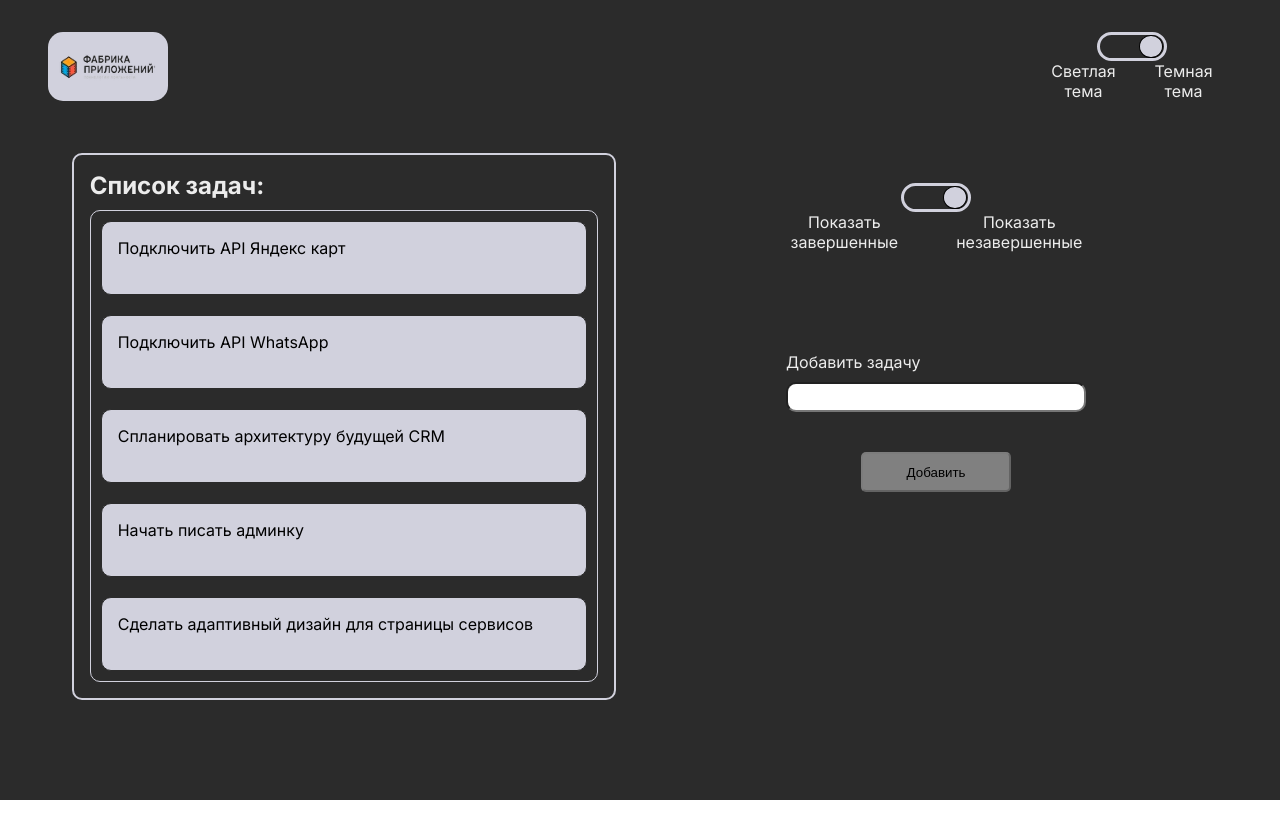
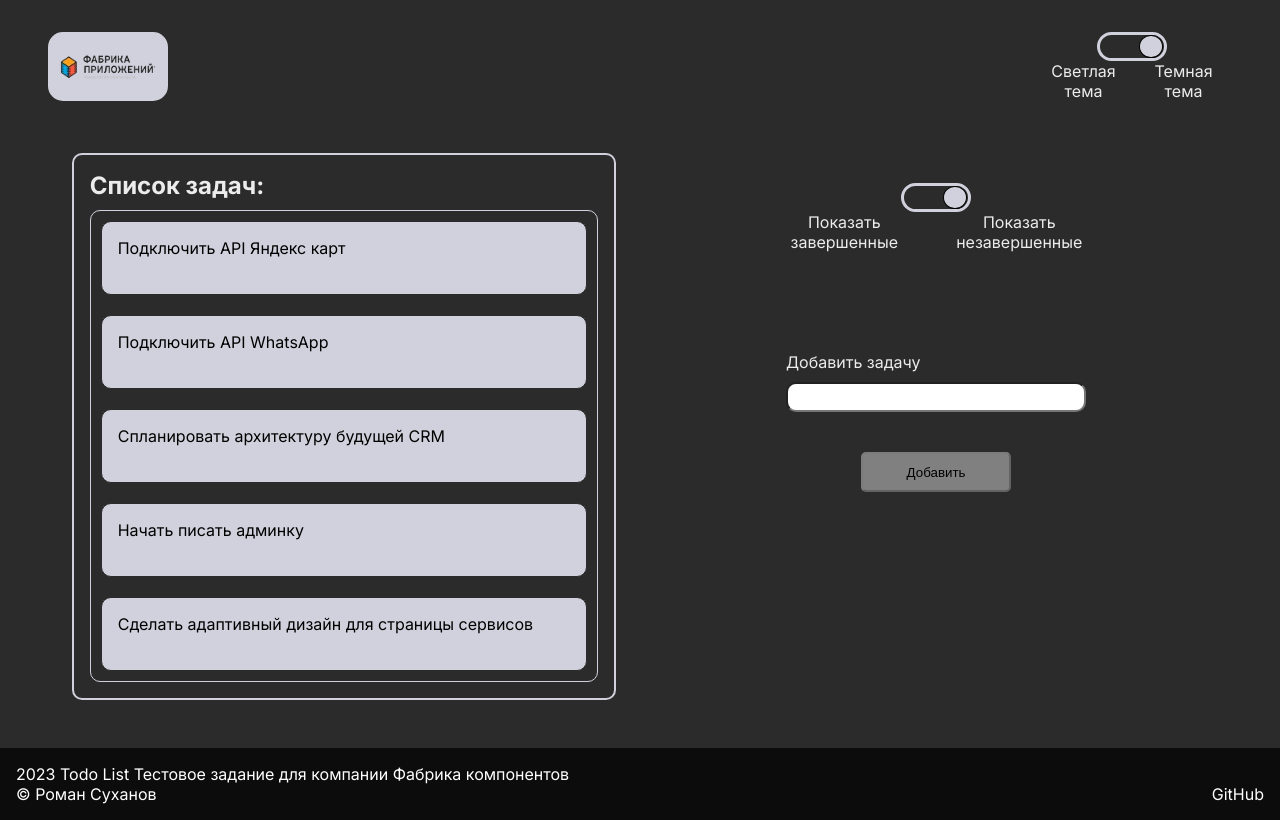
Before and after one commit to RemixFX/todo-list, a Next.js app: page / in a window 1280 px wide. Built offline with nearby package versions, Linux system fonts and the light colour scheme.

Commit message:
feat: add Footer component

```diff
--- /dev/null
+++ b/app/components/Footer/footer.module.css
@@ -0,0 +1,16 @@
+.footer {
+  padding: 1rem;
+  background-color:#0c0c0c;
+  color: #fff;
+}
+
+.container {
+  display: flex;
+  flex-direction: row;
+  justify-content: space-between;
+}
+
+.link {
+  text-decoration: none;
+  color: inherit;
+}
--- /dev/null
+++ b/app/components/Footer/footer.tsx
@@ -0,0 +1,14 @@
+import Link from 'next/link'
+import styles from './footer.module.css'
+
+export default function Footer () {
+  return(
+    <footer className={styles.footer}>
+    <p> 2023 Todo List Тестовое задание для компании Фабрика компонентов</p>
+    <div className={styles.container}>
+    <p>&copy; Роман Суханов</p>
+    <Link className={styles.link} href='https://github.com/RemixFX/todo-list#readme'>GitHub</Link>
+    </div>
+  </footer>
+  )
+}
--- a/app/page.module.css
+++ b/app/page.module.css
@@ -3,7 +3,7 @@
   flex-direction: column;
   align-items: center;
   padding: 0 3rem 3rem 3rem;
-  min-height: 100vh;
+  min-height: calc(100vh - 72px);
   background-color: var(--background);
 }
 
--- a/app/page.tsx
+++ b/app/page.tsx
@@ -8,6 +8,7 @@ import TodoList from './components/TodoList/todo-list';
 import styles from './page.module.css'
 import { useAppDispatch, useAppSelector } from '@/app/store/hooks';
 import { addTask, changeTheme } from '@/app/store/reducers/actionCreators';
+import Footer from './components/Footer/footer';
 
 export default function Home() {
   const dispatch = useAppDispatch()
@@ -41,24 +42,24 @@ export default function Home() {
   }
 
   return (
+    <>
     <main className={styles.main} data-theme={theme}>
       <Header
         checkboxCallback={handleChangeTheme}
-        values={['Светлая тема', 'Темная тема']}
-      />
+        values={['Светлая тема', 'Темная тема']} />
       <div className={styles.layout}>
         <TodoList todoList={filteredTask} />
         <div className={styles.right_block}>
           <Checkbox
             checkboxCallback={changeFilterTodo}
-            values={['Показать завершенные', 'Показать незавершенные']}
-          />
+            values={['Показать завершенные', 'Показать незавершенные']} />
           <Form submit={submitForm}
             titleForm='Добавить задачу'
-            titleButton='Добавить'
-          />
+            titleButton='Добавить' />
         </div>
       </div>
     </main>
+    <Footer />
+    </>
   )
 }
```
